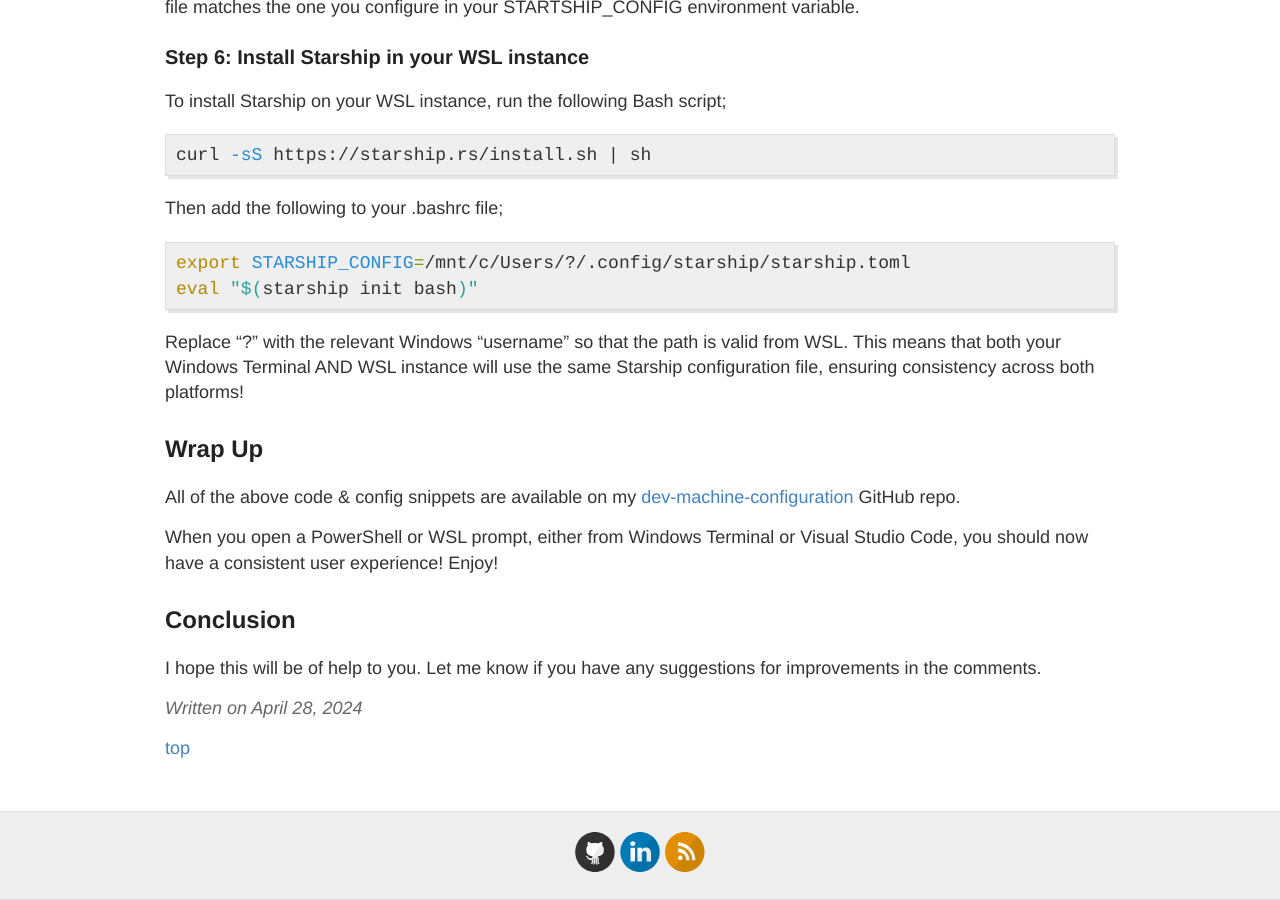
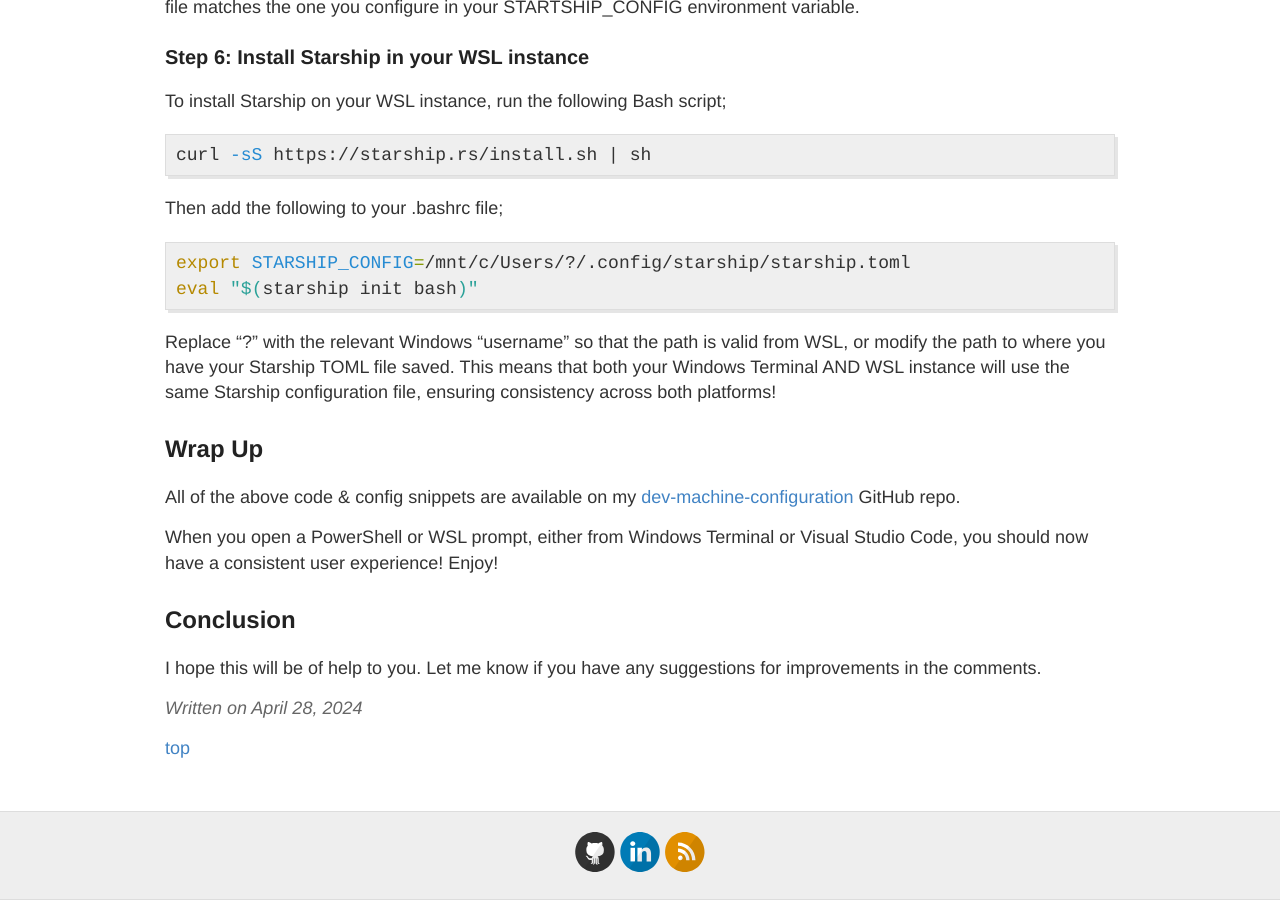
Before and after one commit to philipstreet/philipstreet.github.io, a Jekyll site: the page built from _posts/2024-04-28-Starship-prompt-for-PowerShell-and-WSL-on-Windows-11.md, in a window 1280 px wide and 900 px high, scrolled down 3167 px. Built offline with Jekyll 4.4.1, drawn with Linux system fonts in a browser that asks for light colours; comment, search, counter and statistics services are not loaded.

Commit message:
Tweak wording

```diff
--- a/_posts/2024-04-28-Starship-prompt-for-PowerShell-and-WSL-on-Windows-11.md
+++ b/_posts/2024-04-28-Starship-prompt-for-PowerShell-and-WSL-on-Windows-11.md
@@ -119,7 +119,7 @@ export STARSHIP_CONFIG=/mnt/c/Users/?/.config/starship/starship.toml
 eval "$(starship init bash)"
 {% endhighlight %}
 
-Replace "?" with the relevant Windows "username" so that the path is valid from WSL. This means that both your Windows Terminal AND WSL instance will use the same Starship configuration file, ensuring consistency across both platforms!
+Replace "?" with the relevant Windows "username" so that the path is valid from WSL, or modify the path to where you have your Starship TOML file saved. This means that both your Windows Terminal AND WSL instance will use the same Starship configuration file, ensuring consistency across both platforms!
 
 ## Wrap Up
 
```
